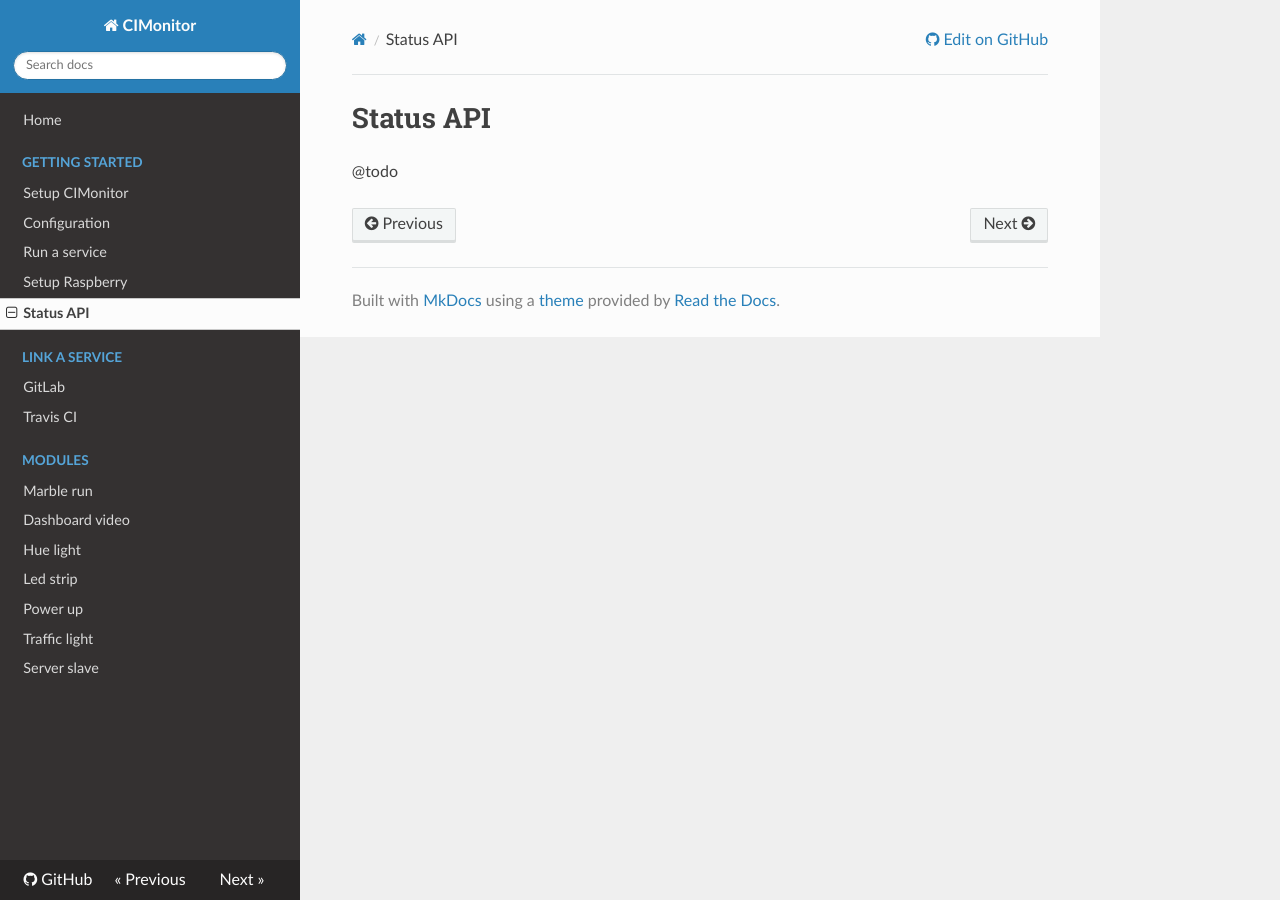
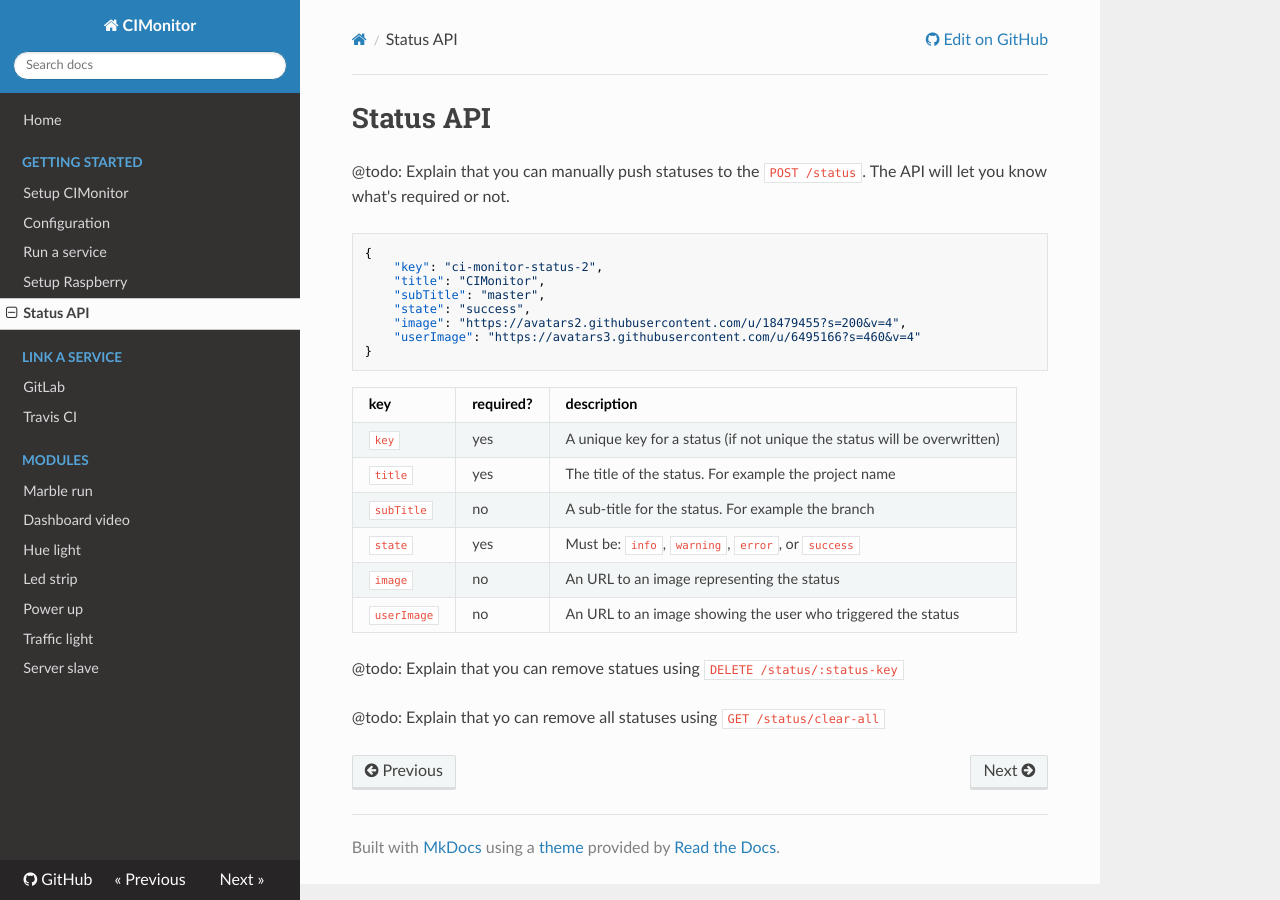
Before and after one commit to FuturePortal/CIMonitor, an MkDocs documentation site: the page built from docs/status-API.md, in a window 1280 px wide. Built offline with MkDocs 1.6.1, drawn with Linux system fonts in a browser that asks for light colours; nearby versions of some CDN libraries; old or Windows-style settings are respelled for this version of MkDocs.

Commit message:
Add documentation todo's, but with general gist to be deliverable

````diff
--- a/docs/status-API.md
+++ b/docs/status-API.md
@@ -1,3 +1,27 @@
 # Status API
 
-@todo
+@todo: Explain that you can manually push statuses to the `POST /status`. The API will let you know what's required or not.
+
+```json
+{
+    "key": "ci-monitor-status-2",
+    "title": "CIMonitor",
+    "subTitle": "master",
+    "state": "success",
+    "image": "https://avatars2.githubusercontent.com/u/18479455?s=200&v=4",
+    "userImage": "https://avatars3.githubusercontent.com/u/6495166?s=460&v=4"
+}
+```
+
+| key         | required? | description                                                              |
+| ----------- | --------- | ------------------------------------------------------------------------ |
+| `key`       | yes       | A unique key for a status (if not unique the status will be overwritten) |
+| `title`     | yes       | The title of the status. For example the project name                    |
+| `subTitle`  | no        | A sub-title for the status. For example the branch                       |
+| `state`     | yes       | Must be: `info`, `warning`, `error`, or `success`                        |
+| `image`     | no        | An URL to an image representing the status                               |
+| `userImage` | no        | An URL to an image showing the user who triggered the status             |
+
+@todo: Explain that you can remove statues using `DELETE /status/:status-key`
+
+@todo: Explain that yo can remove all statuses using `GET /status/clear-all`
````
Also changed, not shown: docs/server-slave.md (+4 -0 lines).
